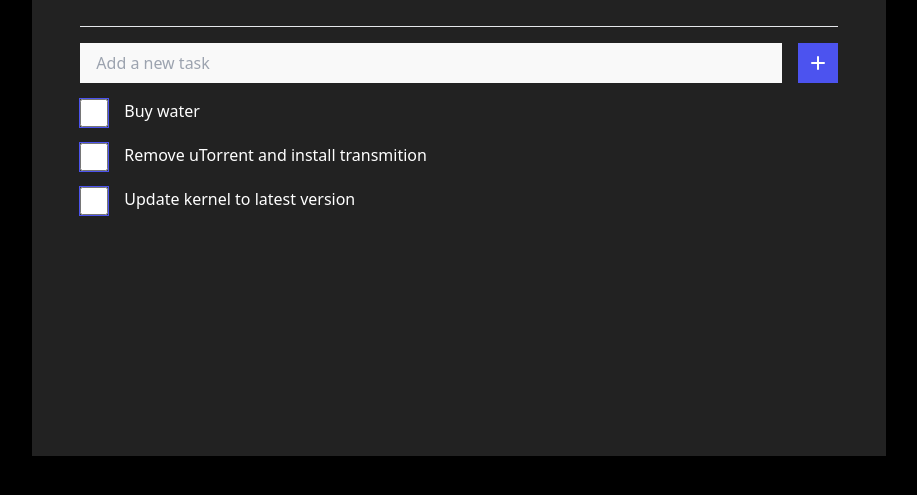
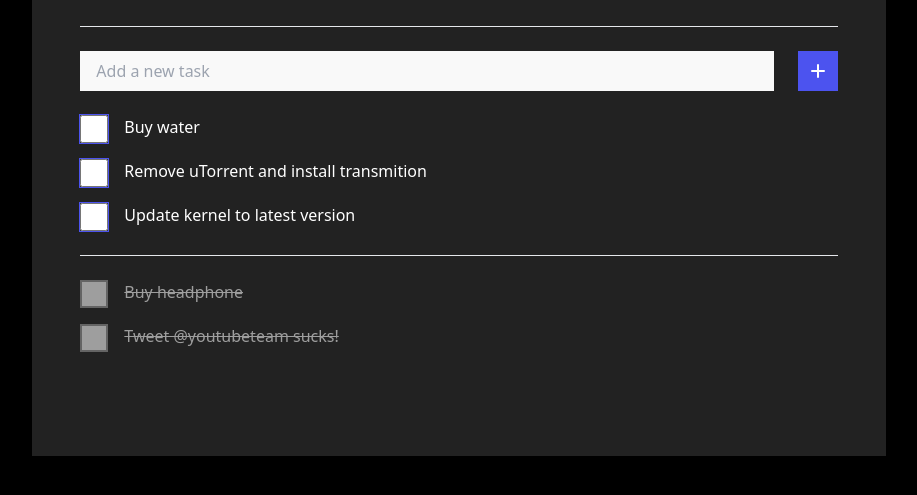
Before and after one commit to Facuiglesias/task-manager, a website: page src/index.html in a window 1280 px wide. Shown: the part 211-706 px from the top of the page, without its empty margins (181-1098 px from the left). Drawn offline with Linux system fonts and the light colour scheme.

Commit message:
Terminando con el layout

```diff
--- a/src/index.html
+++ b/src/index.html
@@ -12,9 +12,9 @@
         <h1 class="font-semibold text-4xl">Task Manager</h1>
         <p>Fecha</p>
       </div>
-      <section>
+      <section class="flex flex-col gap-6">
         <form class="border-t">
-          <label class="py-4 w-full flex gap-4">
+          <label class="pt-6 w-full flex gap-6">
             <input
               type="text"
               placeholder="Add a new task"
@@ -70,6 +70,24 @@
             <p>Update kernel to latest version</p>
           </div>
         </div>
+        <div
+          class="border-t pt-6 flex flex-col gap-4 text-[#9e9e9e] line-through"
+        >
+          <div class="flex gap-4">
+            <input
+              type="checkbox"
+              class="appearance-none w-7 h-7 bg-[#9e9e9e] border-2 border-[#646464]"
+            />
+            <p>Buy headphone</p>
+          </div>
+          <div class="flex gap-4">
+            <input
+              type="checkbox"
+              class="appearance-none w-7 h-7 bg-[#9e9e9e] border-2 border-[#646464]"
+            />
+            <p>Tweet @youtubeteam sucks!</p>
+          </div>
+        </div>
       </section>
     </main>
   </body>
```
Also changed, not shown: src/output.css.
